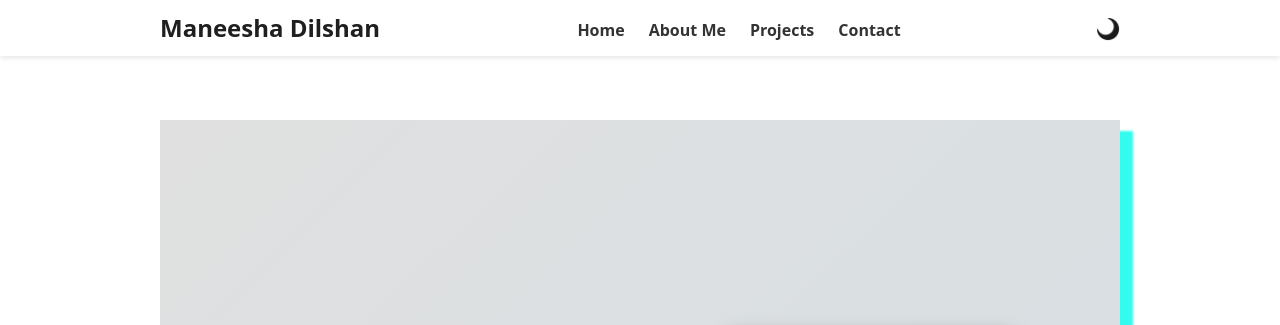
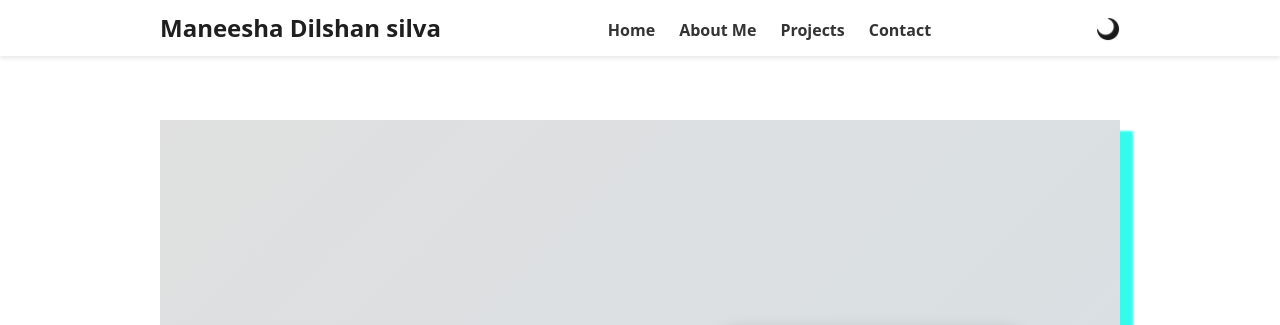
Before and after one commit to Maneesha-lab705/portfolio-site, a plain HTML site: page index.html in a window 1280 px wide. Shown: the top 325 px of the page. Drawn offline with nearby package versions, Linux system fonts and the light colour scheme; a script that the page names is missing.

Commit message:
change name

```diff
--- a/index.html
+++ b/index.html
@@ -20,7 +20,7 @@
 <body>
 <header>
     <nav class="navbar">
-        <div class="logo">Maneesha Dilshan</div>
+        <div class="logo">Maneesha Dilshan silva</div>
         <button class="menu-toggle" id="menu-toggle">
             <i class="fas fa-bars"></i>
         </button>
```
